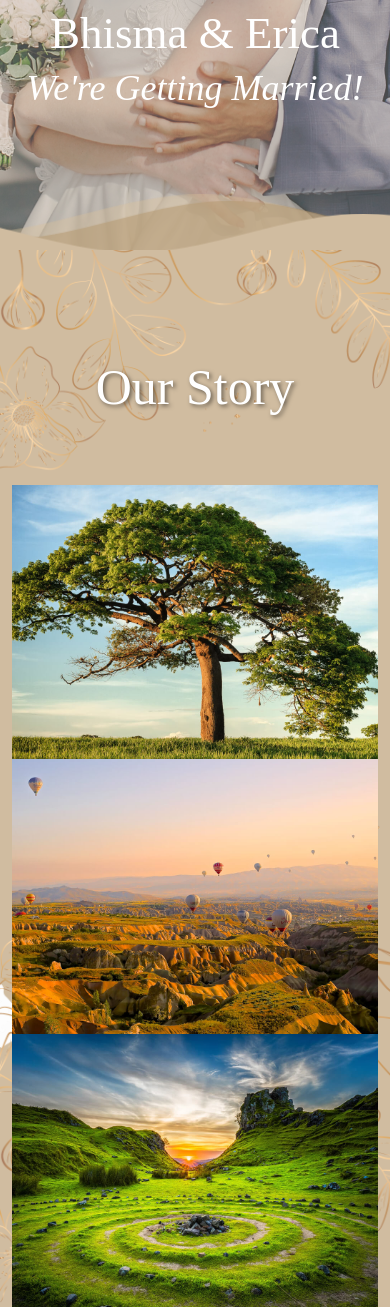
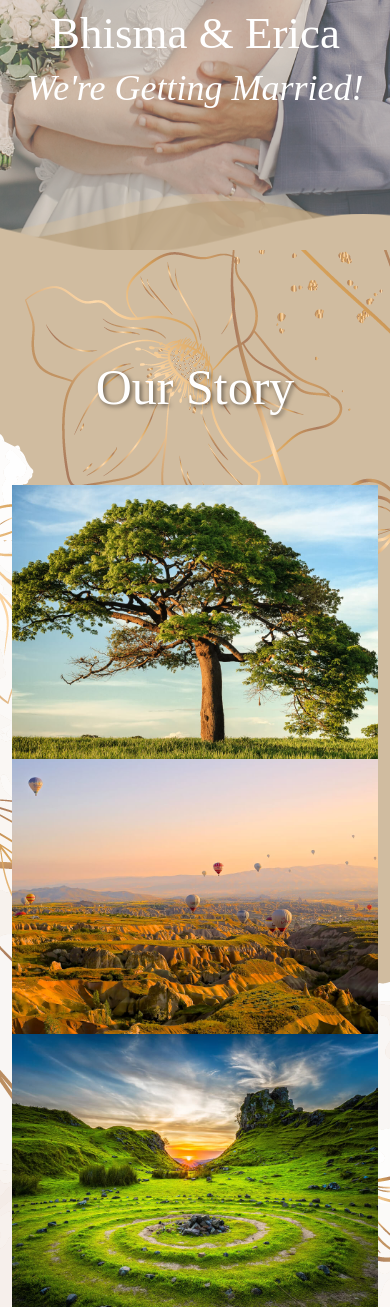
Before and after one commit to bhismaericanuptial/bhismaericanuptial.github.io, a PHP site: page / in a window 390 px wide. Shown: the part 640-1947 px from the top of the page. Run offline with PHP 8.4, Linux system fonts and the light colour scheme; some web fonts are replaced.

Commit message:
Update main.css

```diff
--- a/assets/css/main.css
+++ b/assets/css/main.css
@@ -1837,6 +1837,14 @@ section#accomodation {
     background-attachment: fixed;
   }
 
+  section#about {
+    background-color: #D0BCA0;
+    background-image: url(../img/bg1.png);
+    background-size: auto;
+    background-repeat: no-repeat;
+    background-attachment: fixed;
+}
+
   .col-lg-6.d-flex.flex-column.justify-content-center.aos-init.aos-animate h1 {
     font-size: 45px;
     text-align: center;
```
